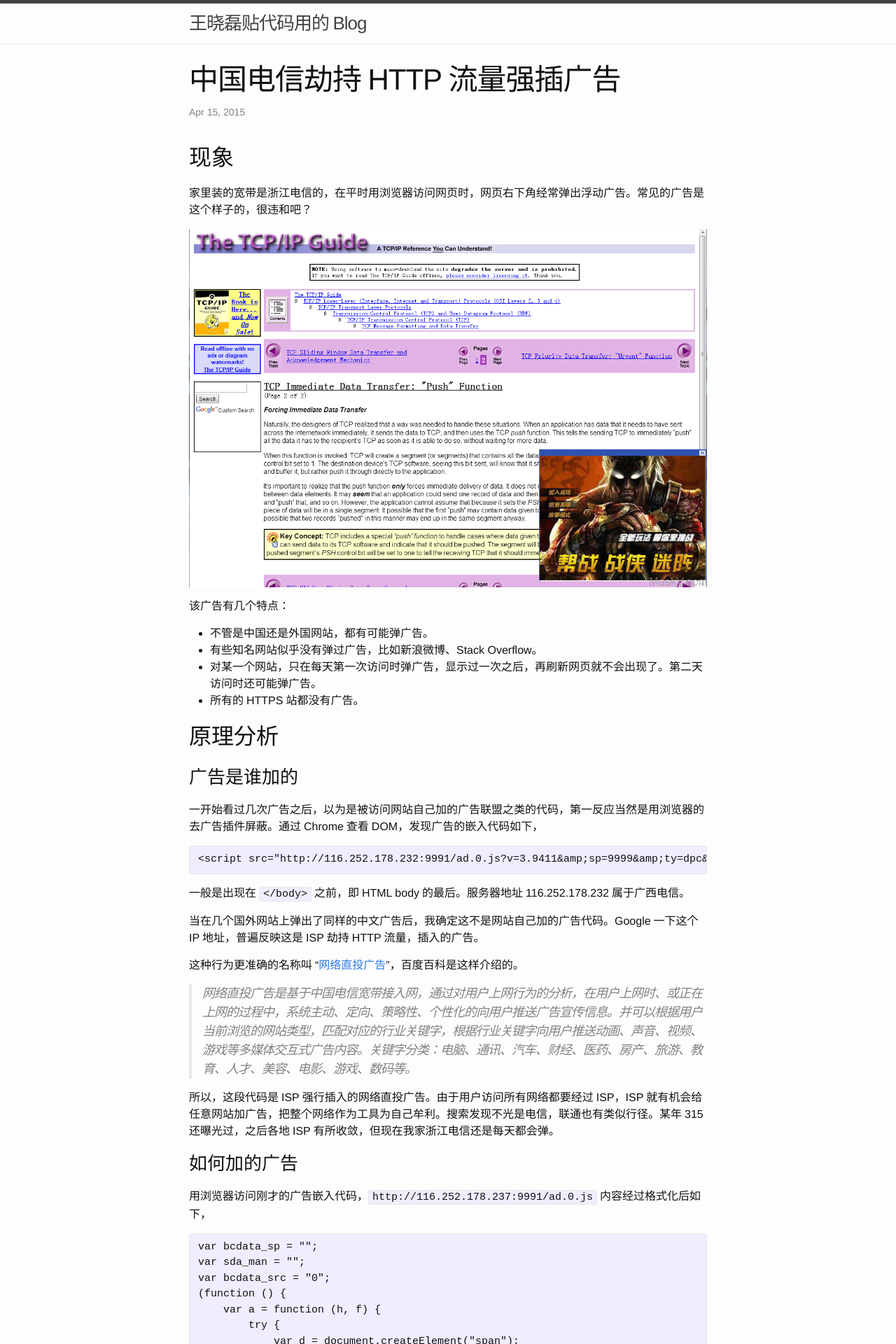
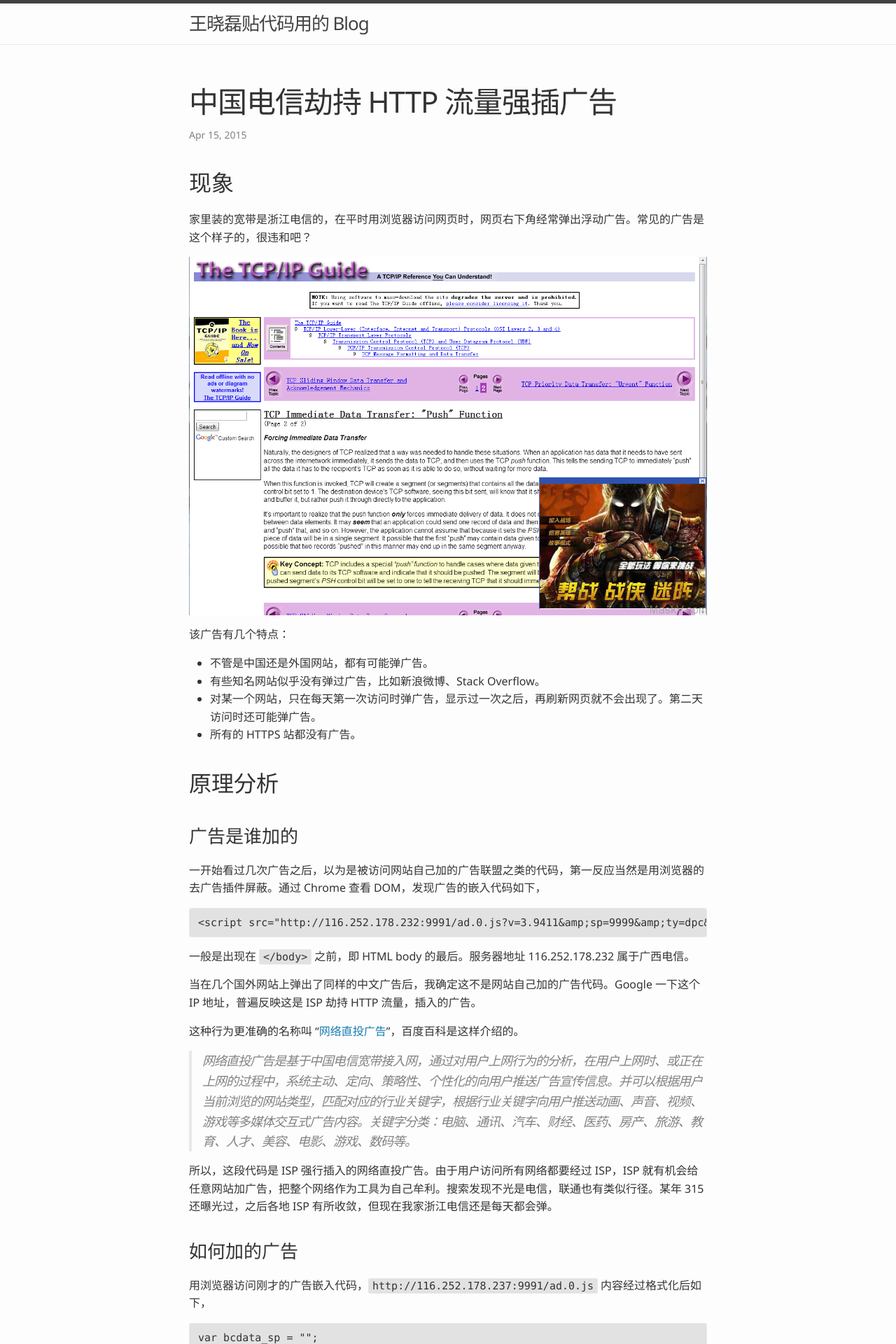
Before and after one commit to Quotation/quotation.github.io, a Jekyll site: the page built from _posts/2015-04-15-china-telecom-isp-hijack.md, in a window 1280 px wide. Shown: the top 1920 px of the page at 70% size. Built offline with Jekyll 4.4.1, drawn with Linux system fonts in a browser that asks for light colours; nearby versions of some CDN libraries; some of the changed text lies outside the part shown.

Commit message:
网站样式调整。

```diff
--- a/_config.yml
+++ b/_config.yml
@@ -7,7 +7,9 @@ description: >
 baseurl: "" # the subpath of your site, e.g. /blog/
 url: "http://quotation.github.io" # the base hostname & protocol for your site
 twitter_username:
-github_username:  quotation
+github_username: Quotation
+weibo_username: 王_晓磊
+weibo_userurl: xiaoleiwang
 
 # Build settings
 markdown: kramdown
--- a/_includes/footer.html
+++ b/_includes/footer.html
@@ -5,14 +5,14 @@
     <!-- <h2 class="footer-heading">{{ site.title }}</h2> -->
 
     <div class="footer-col-wrapper">
-      <div class="footer-col  footer-col-1">
+<!--       <div class="footer-col  footer-col-1">
         <ul class="contact-list">
           <li>{{ site.title }}</li>
           <li><a href="mailto:{{ site.email }}">{{ site.email }}</a></li>
         </ul>
       </div>
-
-      <div class="footer-col  footer-col-2">
+ -->
+      <div class="footer-col  footer-col-1">
         <ul class="social-media-list">
           {% if site.github_username %}
           <li>
@@ -42,7 +42,24 @@
             </a>
           </li>
           {% endif %}
+
+          {% if site.weibo_username %}
+          <li>
+            <a href="http://weibo.com/{{ site.weibo_userurl }}">
+              <span class="icon  icon--weibo">
+                <img src="http://www.sinaimg.cn/blog/developer/wiki/LOGO_16x16.png">
+                </img>
+              </span>
+
+              <span class="username">{{ site.weibo_username }}</span>
+            </a>
+          </li>
+          {% endif %}
         </ul>
+      </div>
+
+      <div class="footer-col  footer-col-2">
+        <p>&nbsp;</p>
       </div>
 
       <div class="footer-col  footer-col-3">
--- a/_sass/_base.scss
+++ b/_sass/_base.scss
@@ -58,6 +58,10 @@ ul, ol, dl, figure,
     margin-bottom: $spacing-unit / 2;
 }
 
+h1, h2, h3, h4, h5, h6 {
+    margin-top: $spacing-unit;
+}
+
 
 
 /**
@@ -115,10 +119,6 @@ a {
     color: $brand-color;
     text-decoration: none;
 
-    &:visited {
-        color: darken($brand-color, 15%);
-    }
-
     &:hover {
         color: $text-color;
         text-decoration: underline;
@@ -150,10 +150,11 @@ blockquote {
  */
 pre,
 code {
+    font-family: $base-mono-font-family;
     font-size: 15px;
     border: 1px solid $grey-color-light;
     border-radius: 3px;
-    background-color: #eef;
+    background-color: #e2e2e2;
 }
 
 code {
@@ -214,7 +215,7 @@ pre {
  */
 .icon {
 
-    > svg {
+    > svg, > img {
         display: inline-block;
         width: 16px;
         height: 16px;
--- a/css/main.scss
+++ b/css/main.scss
@@ -6,16 +6,17 @@
 
 
 // Our variables
-$base-font-family: Helvetica, Arial, sans-serif;
+$base-font-family: 'Segoe UI',Arial,Helvetica,'Microsoft Jhenghei','Hiragino Sans GB','WenQuanYi Zen Hei','Microsoft Yahei',SimHei,STHeiti,'WenQuanYi Micro Hei',sans-serif;
+$base-mono-font-family: Menlo,Monaco,"Andale Mono","lucida console","Courier New",monospace;
 $base-font-size:   16px;
 $small-font-size:  $base-font-size * 0.875;
-$base-line-height: 1.5;
+$base-line-height: 1.6;
 
 $spacing-unit:     30px;
 
-$text-color:       #111;
+$text-color:       #333;
 $background-color: #fdfdfd;
-$brand-color:      #2a7ae2;
+$brand-color:      #177CB0;
 
 $grey-color:       #828282;
 $grey-color-light: lighten($grey-color, 40%);
```
